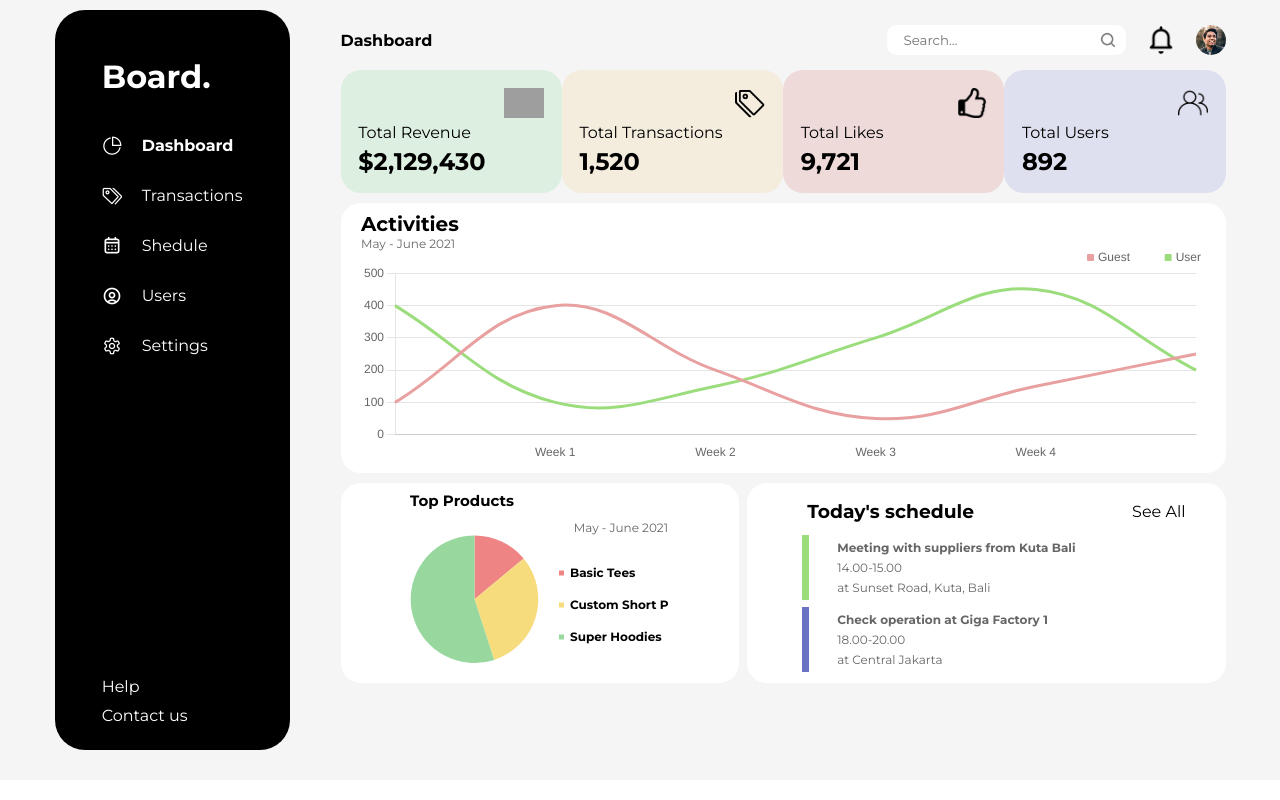
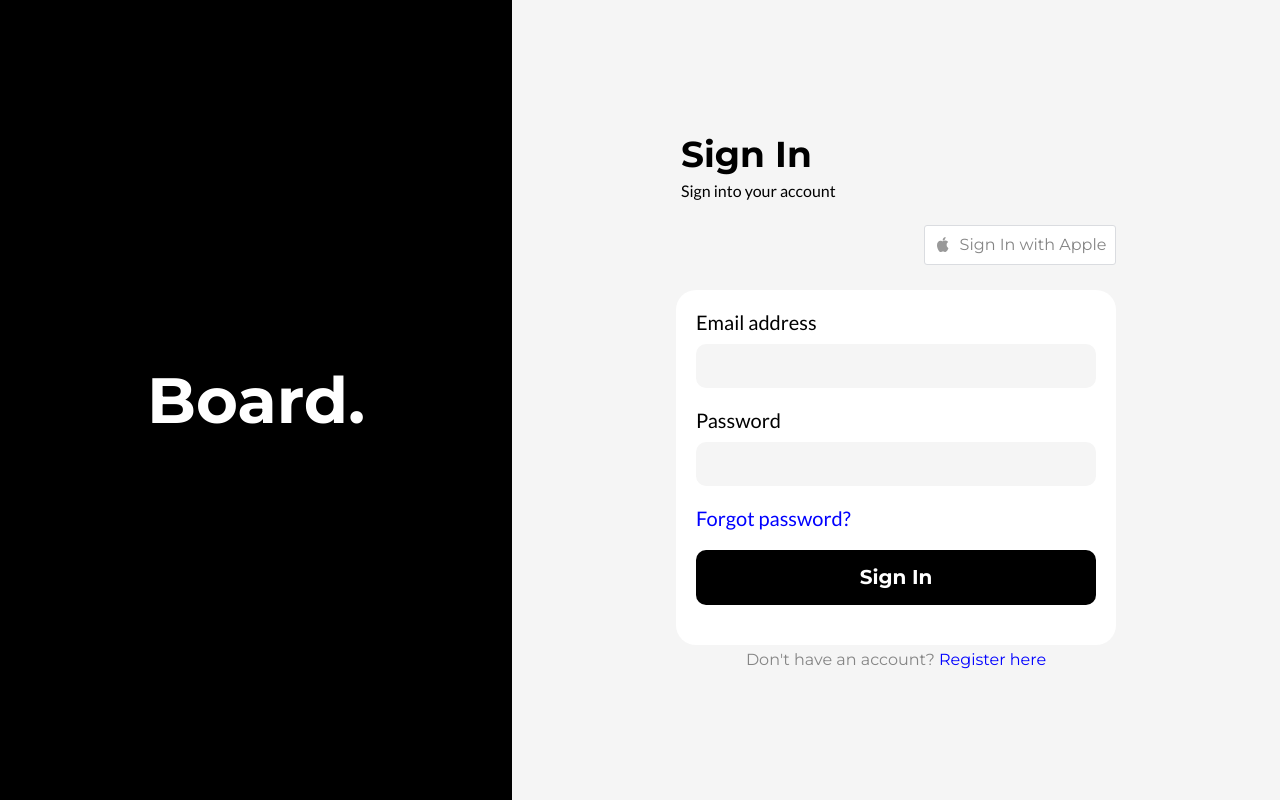
Before and after one commit to arpittyagi102/Task-for-Listed, a React (Create React App) app: page / in a window 1280 px wide. Built offline with nearby package versions, Linux system fonts and the light colour scheme; grey boxes are pictures that could not be loaded.

Commit message:
Added Routing

```diff
--- a/package.json
+++ b/package.json
@@ -12,6 +12,7 @@
     "react": "^18.2.0",
     "react-chartjs-2": "^5.2.0",
     "react-dom": "^18.2.0",
+    "react-router-dom": "^6.10.0",
     "react-scripts": "5.0.1",
     "web-vitals": "^2.1.4"
   },
--- a/src/App.js
+++ b/src/App.js
@@ -1,12 +1,15 @@
 import React from 'react';
-//import SignInPage from './components/Sign-In/Sign-In-page';
+import SignInPage from './components/Sign-In/Sign-In-page';
 import Dashboard from './components/Dashboard/Dashboard';
+import {Routes,Route} from 'react-router-dom'
 
 function App() {
   return (
     <>
-      {/* <SignInPage/> */}
-      <Dashboard/>
+      <Routes>
+        <Route path='/' element={<SignInPage/>}/>
+        <Route path='/dashboard' element={<Dashboard/>}/>
+      </Routes>
     </>
   );
 }
--- a/src/components/Dashboard/Dashboard.js
+++ b/src/components/Dashboard/Dashboard.js
@@ -31,7 +31,7 @@ export default function Dashboard() {
                         Dashboard
                         <div className="header-right">
                             <div className="search-outer">
-                                <input className="search-bar" placeholder="Search..." />
+                                <input className="search-bar" placeholder="Search..." style={{backgroundColor:"white"}} />
                                 <img src={searchicon} alt="search icon" className="search-icon" />
                             </div>
 
--- a/src/components/Sign-In/Sign-In-page.js
+++ b/src/components/Sign-In/Sign-In-page.js
@@ -3,6 +3,7 @@ import './SignInPage.css';
 import appleicon from './apple-icon.svg';
 import { GoogleLogin } from '@react-oauth/google';
 import jwtDecode from "jwt-decode";
+import { Link } from "react-router-dom";
 
 var userdata;
 export default function SignInPage() {
@@ -11,7 +12,8 @@ export default function SignInPage() {
         userdata=jwtDecode(response.credential);
         console.log("Name : "+userdata.name)
         console.log("email : "+userdata.email)
-        console.log("Picture : "+userdata.picture)
+        console.log("Picture : "+userdata.picture);
+        window.location.href="/dashboard";
     }
 
     return (
@@ -36,11 +38,13 @@ export default function SignInPage() {
                     </div>
                     <div className="form-outer">
                         <label>Email address</label>
-                        <input type="text" />
+                        <input className="input" type="text" />
                         <label>Password</label>
-                        <input type="password" />
+                        <input className="input" type="password" />
                         <p className="forgot">Forgot password?</p>
-                        <div className="main-sign-in-button">Sign In</div>
+                        <Link to={'./dashboard'} style={{"textDecoration":"none"}}>
+                            <div className="main-sign-in-button">Sign In</div>
+                        </Link>
                     </div>
                 </div>
                 <p className="register">Don't have an account? <span className="resgister2">Register here</span></p>
--- a/src/components/Sign-In/SignInPage.css
+++ b/src/components/Sign-In/SignInPage.css
@@ -66,7 +66,7 @@ label{
     font-size: 20px;
     font-family: 'lato','sans-serif';
 }
-input{
+.input{
     width: 95%;
     margin:10px 0px 20px 0px;
     padding:10px;
@@ -98,6 +98,7 @@ input:focus{
     }
 }
 .main-sign-in-button{
+    text-decoration: none;
     width:95%;
     color:white;
     background-color: black;
--- a/src/index.js
+++ b/src/index.js
@@ -3,12 +3,15 @@ import ReactDOM from 'react-dom/client';
 import App from './App';
 import reportWebVitals from './reportWebVitals';
 import { GoogleOAuthProvider } from '@react-oauth/google';
+import {BrowserRouter} from 'react-router-dom'
 
 const root = ReactDOM.createRoot(document.getElementById('root'));
 root.render(
   <GoogleOAuthProvider clientId="366612613358-v7j6ptevkhihk2g7t0oo75emr1bocs3i.apps.googleusercontent.com">
     <React.StrictMode >
-      <App />
+      <BrowserRouter>
+        <App />
+      </BrowserRouter>
     </React.StrictMode>
   </GoogleOAuthProvider>
 );
```
Also changed, not shown: 1 other file (tests, documents, lock files or other folders).
